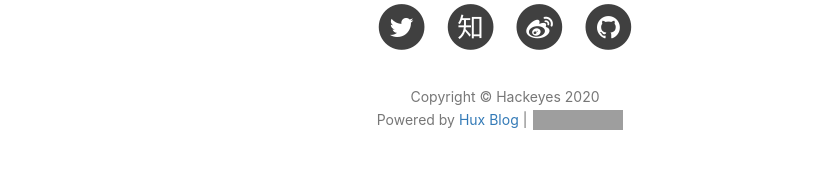
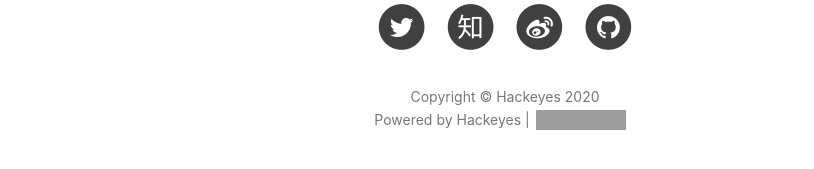
Before and after one commit to hackeyes/hackeyes.github.io, a Jekyll site: the page built from index.html, in a window 1280 px wide and 900 px high, scrolled down 2301 px. Shown: the part 676-845 px from the top of the window, without its empty margins (135-949 px from the left). Built offline with Jekyll 4.4.1, drawn with Linux system fonts in a browser that asks for light colours; nearby versions of some CDN libraries; the list of posts is cut into pages by our own code; comment, search, counter and statistics services are not loaded; grey boxes are pictures that could not be loaded.

Commit message:
Update footer.html

```diff
--- a/_includes/footer.html
+++ b/_includes/footer.html
@@ -9,7 +9,7 @@
                 <p class="copyright text-muted">
                     Copyright &copy; {{ site.title }} {{ site.time | date: '%Y' }}
                     <br>
-                    Powered by <a href="http://huangxuan.me">Hux Blog</a> |
+                    Powered by Hackeyes |
                     <iframe style="margin-left: 2px; margin-bottom:-5px;" frameborder="0" scrolling="0" width="100px"
                         height="20px"
                         src="https://ghbtns.com/github-btn.html?user=huxpro&repo=huxpro.github.io&type=star&count=true">
```
